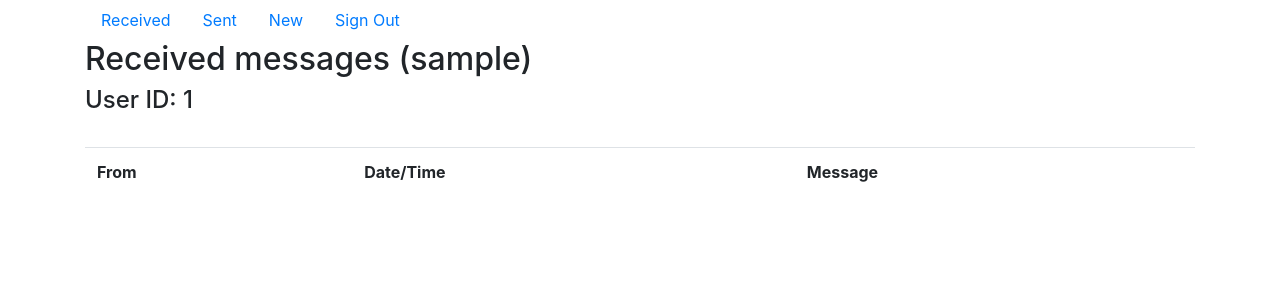
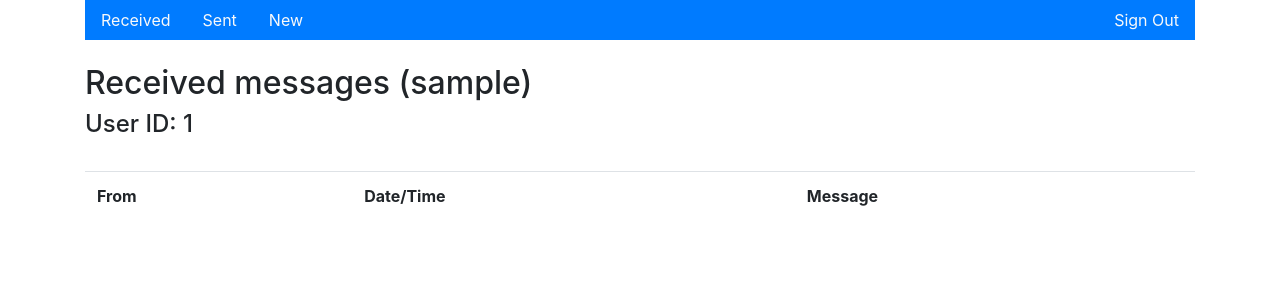
Before and after one commit to PeterKroselj/bMail, a Python web app: template templates/bmail_browse.html in a window 1280 px wide. Shown: the top 300 px of the page. Run offline with Jinja, Linux system fonts and the light colour scheme; the template is opened without the code that fills it: most values are stand-ins (such as "Sample title", 1, 10 or a date in 2020); lists and menus that the app fills with data are empty; some libraries are stand-ins or nearby versions.

Commit message:
Modified navigation bar

```diff
--- a/assets/css/style-editmsg.css
+++ b/assets/css/style-editmsg.css
@@ -20,3 +20,11 @@ to_user_edit {
   margin-top: 0px;
   margin-bottom: 20px;
 }
+#logout-link {
+  text_align: right;
+  margin-left: auto;
+}
+#logout-item {
+  text_align: right;
+  margin-left: auto;
+}
--- a/templates/bmail_browse.html
+++ b/templates/bmail_browse.html
@@ -4,18 +4,25 @@
     <meta charset="UTF-8">
     <meta http-equiv="X-UA-Compatible" content="IE=edge">
     <meta name="viewport" content="width=device-width, initial-scale=1, shrink-to-fit=no">
+
+    <title>bMail Browse</title>
+
     <!-- Bootstrap CSS -->
-    <link rel="stylesheet" href="https://maxcdn.bootstrapcdn.com/bootstrap/4.0.0/css/bootstrap.min.css" integrity="sha384-Gn5384xqQ1aoWXA+058RXPxPg6fy4IWvTNh0E263XmFcJlSAwiGgFAW/dAiS6JXm" crossorigin="anonymous">    <title>bMail Browse</title>
+    <link rel="stylesheet" href="https://maxcdn.bootstrapcdn.com/bootstrap/4.0.0/css/bootstrap.min.css" integrity="sha384-Gn5384xqQ1aoWXA+058RXPxPg6fy4IWvTNh0E263XmFcJlSAwiGgFAW/dAiS6JXm" crossorigin="anonymous">
+    <link rel="stylesheet" href="/assets/css/style-editmsg.css" type="text/css">
+
 </head>
 <body>
   <div class="container">
 
-  <ul class="nav">
-    <li class="nav-item"><a class="nav-link active" href="/received/{{ user_id }}">Received</a></li>
-    <li class="nav-item"><a class="nav-link" href="/sent/{{ user_id }}">Sent</a></li>
-    <li class="nav-item"><a class="nav-link" href="/edit/{{ user_id }}">New</a></li>
-    <li class="nav-item"><a class="nav-link" href="/">Sign Out</a></li>
-  </ul>
+    <ul class="nav bg-primary">
+      <li class="nav-item"><a class="nav-link active text-light" href="/received/{{ user_id }}">Received</a></li>
+      <li class="nav-item"><a class="nav-link text-light" href="/sent/{{ user_id }}">Sent</a></li>
+      <li class="nav-item"><a class="nav-link text-light" href="/edit/{{ user_id }}">New</a></li>
+      <li class="nav-item" id = "logout-item"><a class="nav-link text-light" id = "logout-link" href="/">Sign Out</a></li>
+    </ul>
+
+    <br>
 
     {% if sent %}
       <h2>Sent messages ({{ user_name }})</h2>
--- a/templates/bmail_edit.html
+++ b/templates/bmail_edit.html
@@ -14,6 +14,7 @@
 </head>
 <body>
   <div class="container">
+  <br>
   <h2>New Message from User: {{ user_name }}</h2>
 
   <h4>User ID: {{ user_id }}</h4>
```
Also changed, not shown: README.md.
